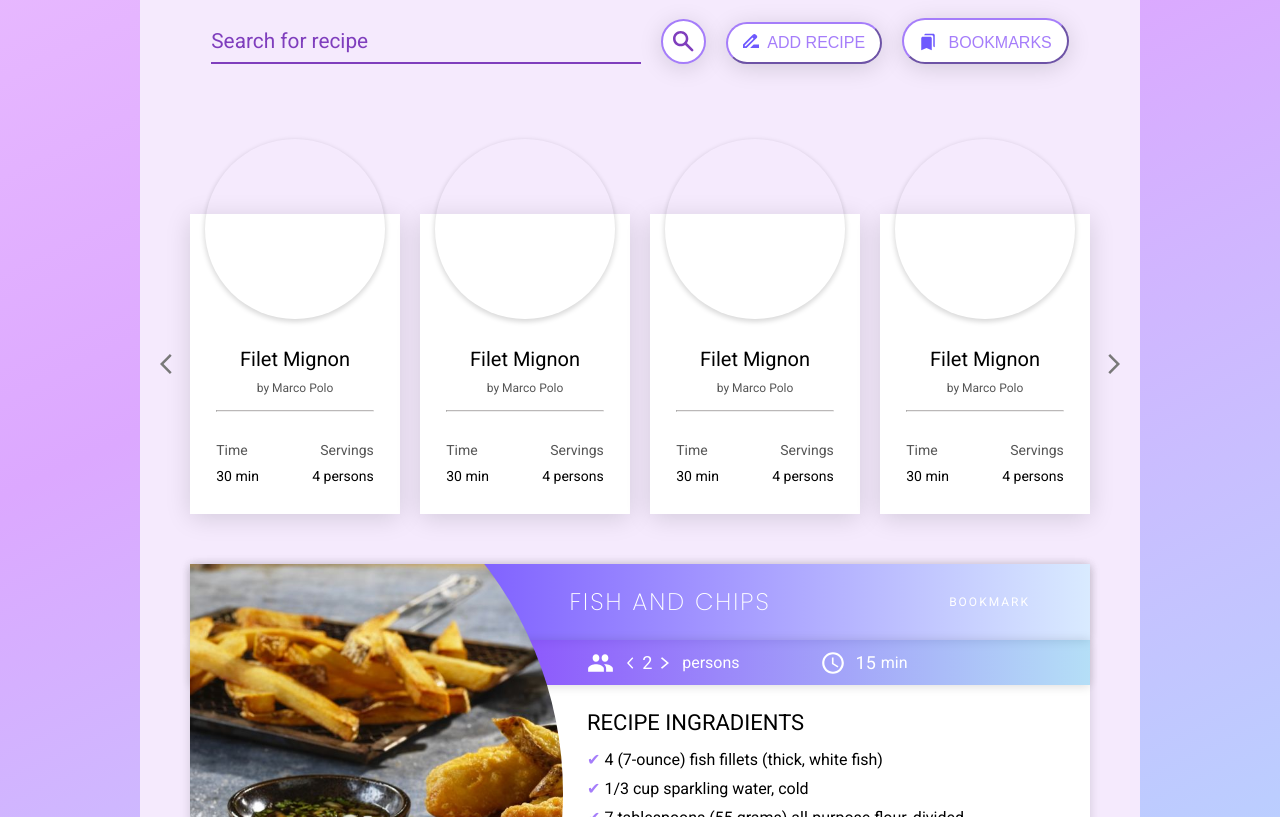
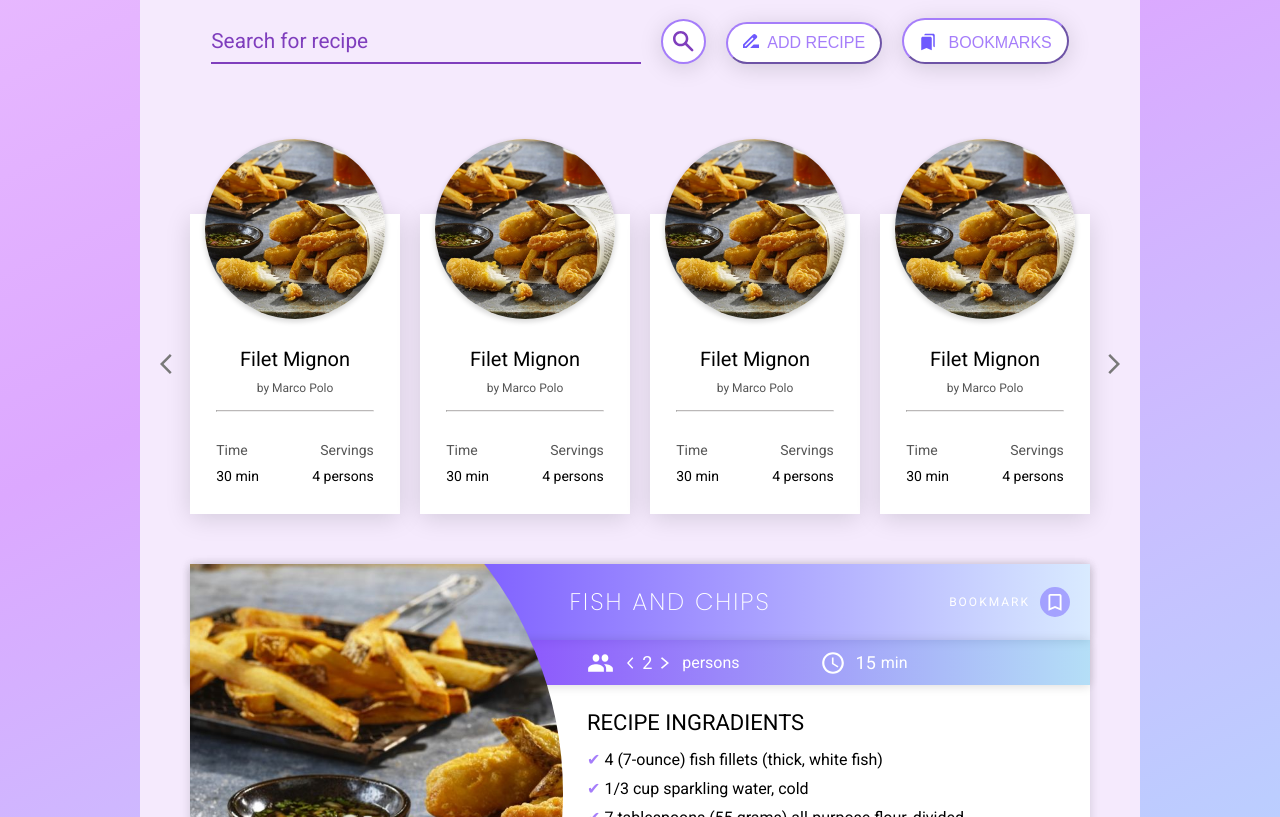
Before and after one commit to LukaszPodlipski/Recipefy, a plain HTML site: page index.html in a window 1280 px wide. Shown: the part 660-1477 px from the top of the page. Drawn offline with Linux system fonts and the light colour scheme; the site is published under a folder, as on GitHub Pages, so addresses that start at the root find nothing.

Commit message:
#1 Fixed image path v2

```diff
--- a/src/sass/_recipeDescription.scss
+++ b/src/sass/_recipeDescription.scss
@@ -47,7 +47,7 @@
       .bookmark {
         height: 30px;
         width: 30px;
-        background-image: url("/src/img/bookmark_unsigned.svg");
+        background-image: url("../src/img/bookmark_unsigned.svg");
         background-position: center;
         background-size: cover;
         cursor: pointer;
--- a/src/sass/_recipesContainer.scss
+++ b/src/sass/_recipesContainer.scss
@@ -55,7 +55,7 @@
         height: 180px;
         margin-left: auto;
         margin-right: auto;
-        background-image: url("/src/img/example.jpeg");
+        background-image: url("../src/img/example.jpeg");
         background-position: center;
         background-size: cover;
         border-radius: 50%;
```
Also changed, not shown: styles/main.css, 1 other file.
